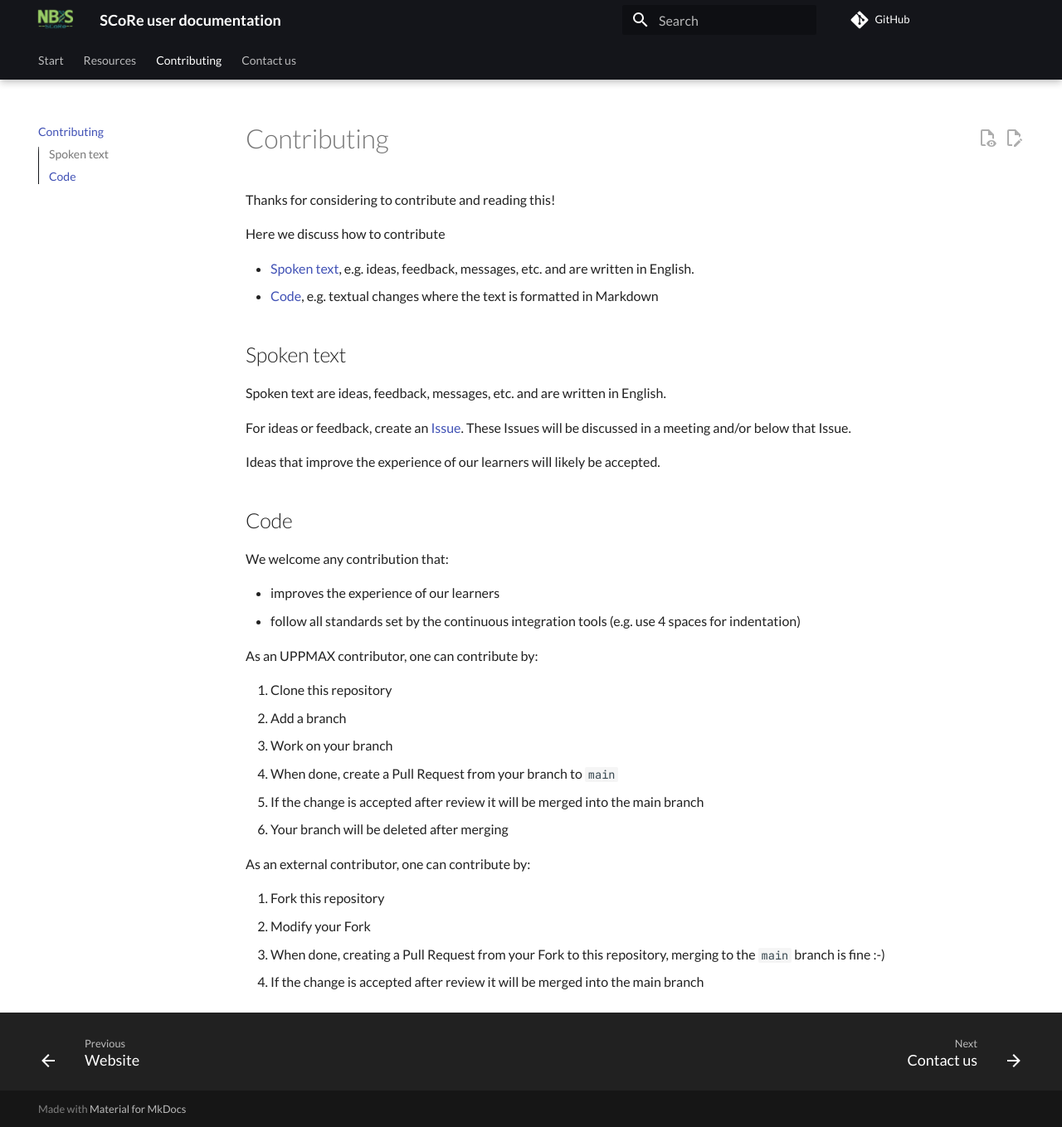
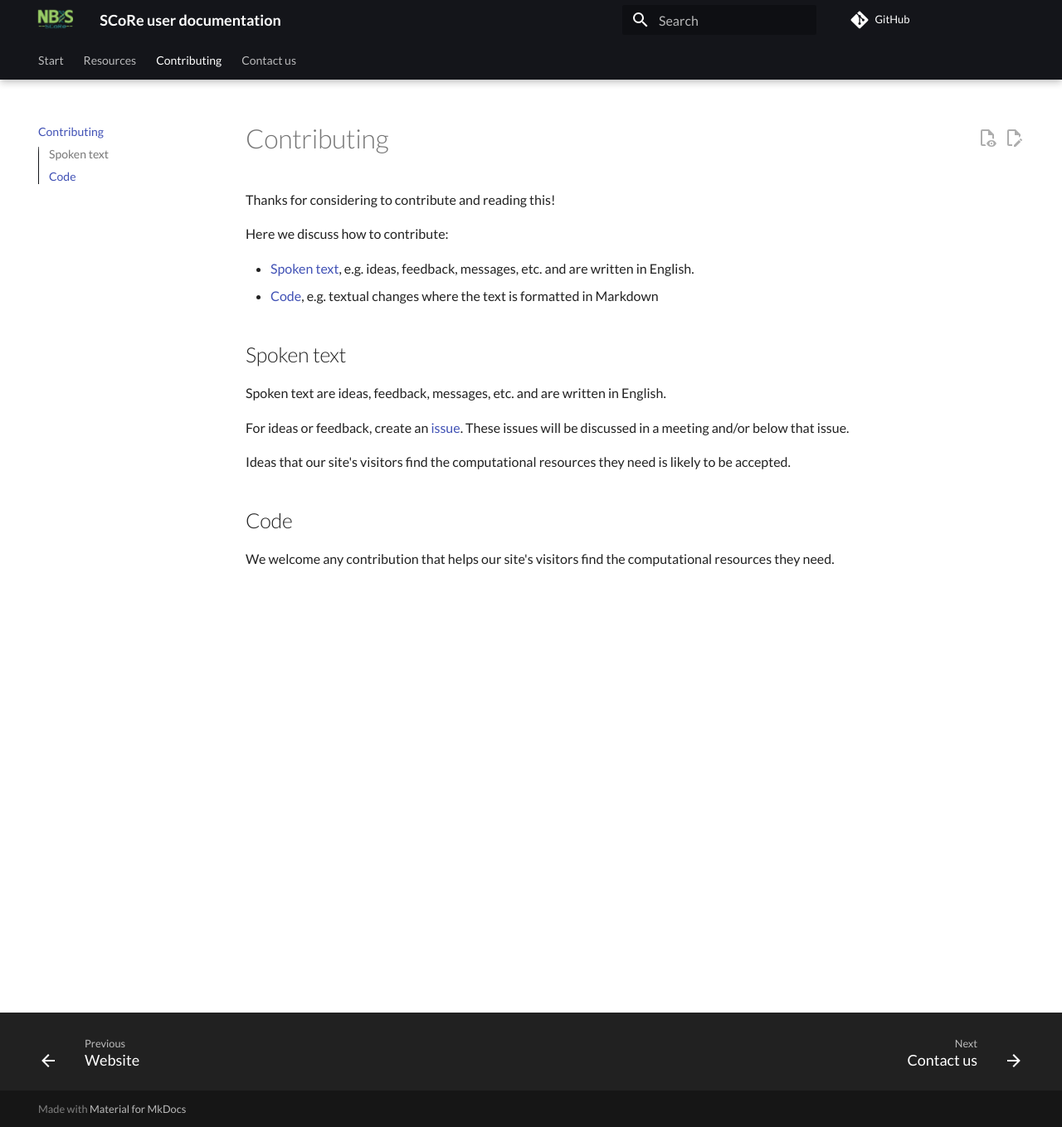
Before and after one commit to NBISweden/SCoRe_user_doc, an MkDocs documentation site: the page built from docs/CONTRIBUTING.md, in a window 1280 px wide and 1359 px high. Shown: the whole window at 83% size. Built offline with MkDocs 1.6.1 and Material for MkDocs 9.7.7, drawn with Linux system fonts in a browser that asks for light colours; comment, search, counter and statistics services are not loaded.

Commit message:
Update how to contribute

```diff
--- a/docs/CONTRIBUTING.md
+++ b/docs/CONTRIBUTING.md
@@ -2,7 +2,7 @@
 
 Thanks for considering to contribute and reading this!
 
-Here we discuss how to contribute
+Here we discuss how to contribute:
 
 - [Spoken text](#spoken-text), e.g. ideas, feedback, messages, etc.
   and are written in English.
@@ -13,33 +13,13 @@ Here we discuss how to contribute
 Spoken text are ideas, feedback, messages, etc. and are written in English.
 
 For ideas or feedback, create an
-[Issue](https://github.com/UPPMAX/naiss_intro_python/issues).
-These Issues will be discussed in a meeting and/or below that Issue.
+[issue](https://github.com/NBISweden/SCoRe_user_doc/issues).
+These issues will be discussed in a meeting and/or below that issue.
 
-Ideas that improve the experience of our learners
-will likely be accepted.
+Ideas that our site's visitors find the computational resources they need
+is likely to be accepted.
 
 ## Code
 
-We welcome any contribution that:
-
-- improves the experience of our learners
-- follow all standards set by the continuous integration tools
-  (e.g. use 4 spaces for indentation)
-
-As an UPPMAX contributor, one can contribute by:
-
-1. Clone this repository
-1. Add a branch
-1. Work on your branch
-1. When done, create a Pull Request from your branch to `main`
-1. If the change is accepted after review it will be merged into the main branch
-1. Your branch will be deleted after merging
-
-As an external contributor, one can contribute by:
-
-1. Fork this repository
-1. Modify your Fork
-1. When done, creating a Pull Request from your Fork to this repository,
-   merging to the `main` branch is fine :-)
-1. If the change is accepted after review it will be merged into the main branch
+We welcome any contribution that
+helps our site's visitors find the computational resources they need.
```
